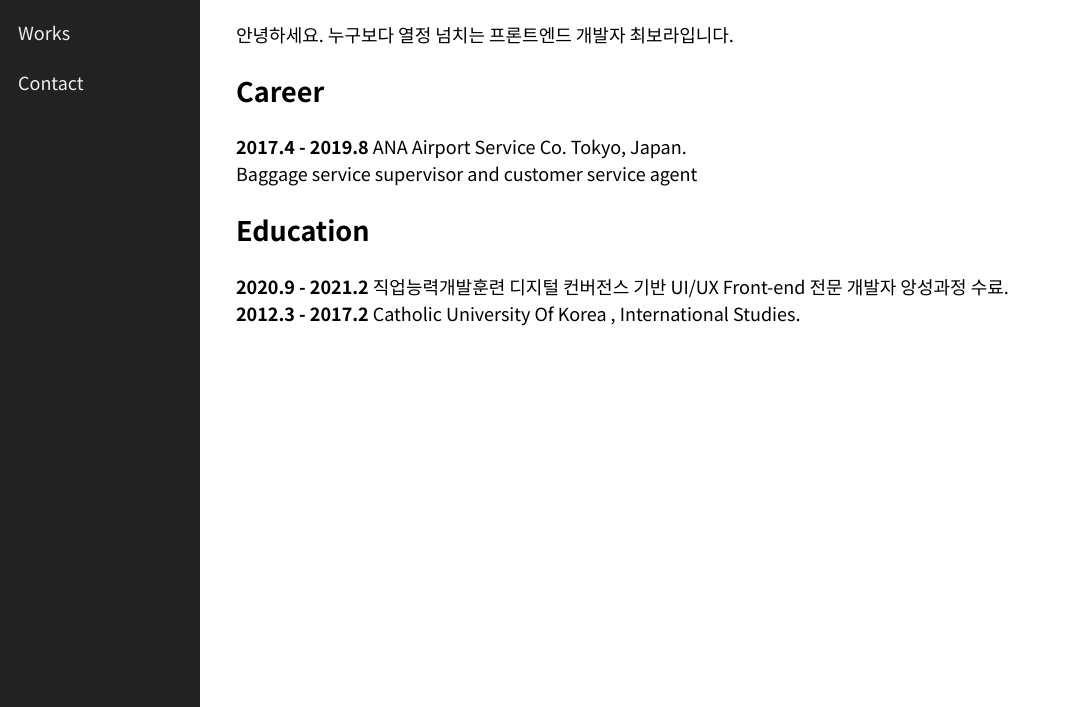
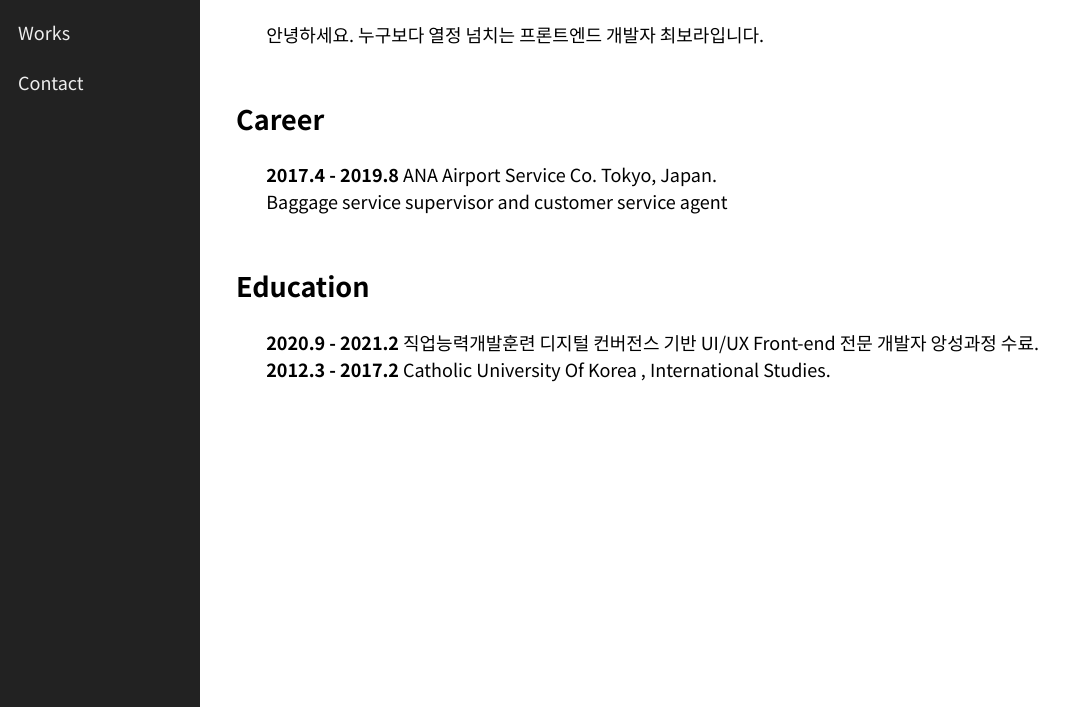
Before and after one commit to september21st/SPAportfolio, a website with bundled scripts: page index.html in a window 1280 px wide. Shown: the part 93-800 px from the top of the page, without its empty margins (0-1083 px from the left). Built offline with nearby package versions, Linux system fonts and the light colour scheme.

Commit message:
Update index.css

```diff
--- a/static/css/index.css
+++ b/static/css/index.css
@@ -57,3 +57,8 @@ article.project {
   justify-content: flex-start;
   align-items: center;
 }
+
+
+p{
+  margin: 0 0 5% 3%;
+}
```
